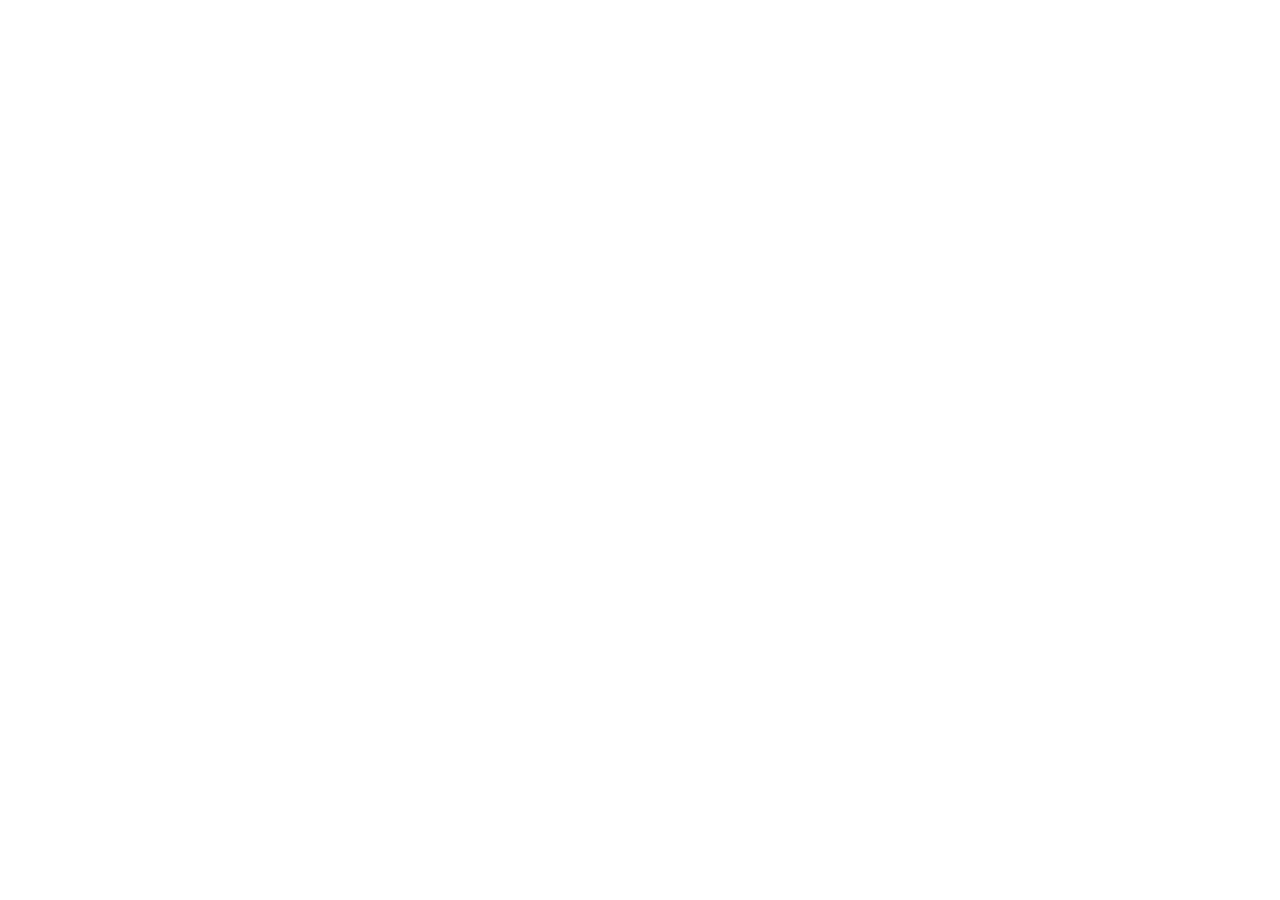
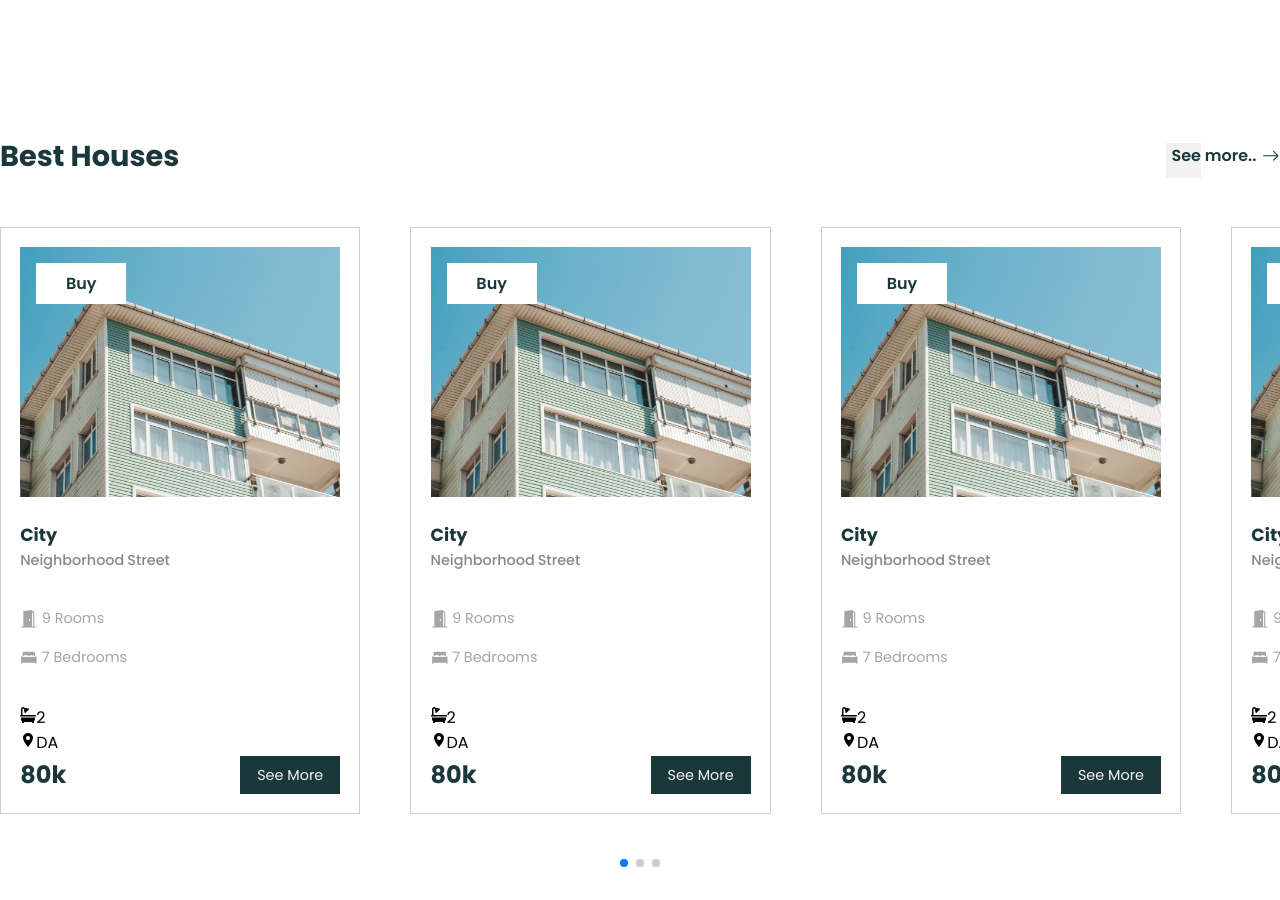
Before and after one commit to matthewricklefs/real-estate-swapi, a React (Create React App) app: page / in a window 1280 px wide. Shown: the part 2540-3440 px from the top of the page. Before the commit the page ends 2545 px from the top, so only its background shows below. Built offline with nearby package versions, Linux system fonts and the light colour scheme.

Commit message:
adds SwiperSlide, Carousel, Card inside of Section3.jsx, creates Section3 and styles, adds Section3 to Home.jsx page

```diff
--- a/src/components/Pages/Home/Home.jsx
+++ b/src/components/Pages/Home/Home.jsx
@@ -1,11 +1,13 @@
 import Section1 from "./Sections/Section1";
 import Section2 from "./Sections/Section2";
+import Section3 from "./Sections/Section3";
 
 const Home = () => {
 	return (
 		<div>
 			<Section1 />
 			<Section2 />
+			<Section3 />
 		</div>
 	);
 };
--- a/src/components/Pages/Home/Sections/Section3.jsx
+++ b/src/components/Pages/Home/Sections/Section3.jsx
@@ -1,7 +1,40 @@
 import styles from "./Section3.module.scss";
+import { ArrowButton } from "../../../Buttons/Buttons";
+import Carousel from "../../../Carousel/Carousel";
+
+import { SwiperSlide } from "swiper/react";
+import Card from "../../../Card/Card";
 
 const Section3 = () => {
-	return <div></div>;
+	return (
+		<section className={styles.section_3}>
+			<div className={styles.section_3_title}>
+				<h1>Best Houses</h1>
+				<ArrowButton text="See more.." />
+			</div>
+
+			{/* Cards & Carousel */}
+			<div className={styles.cards}>
+				<Carousel>
+					<SwiperSlide>
+						<Card />
+					</SwiperSlide>
+					<SwiperSlide>
+						<Card />
+					</SwiperSlide>
+					<SwiperSlide>
+						<Card />
+					</SwiperSlide>
+					<SwiperSlide>
+						<Card />
+					</SwiperSlide>
+					<SwiperSlide>
+						<Card />
+					</SwiperSlide>
+				</Carousel>
+			</div>
+		</section>
+	);
 };
 
 export default Section3;
--- a/src/components/Pages/Home/Sections/Section3.module.scss
+++ b/src/components/Pages/Home/Sections/Section3.module.scss
@@ -0,0 +1,21 @@
+.section_3 {
+	margin-top: 8rem;
+	overflow-x: hidden;
+}
+
+.section_3_title {
+	display: flex;
+	justify-content: space-between;
+	align-items: center;
+	margin-bottom: 2rem;
+
+	h1 {
+		color: var(--dark-green);
+		font-size: 1.8rem;
+	}
+}
+
+.cards {
+	padding-block: 1rem;
+	cursor: pointer;
+}
```
